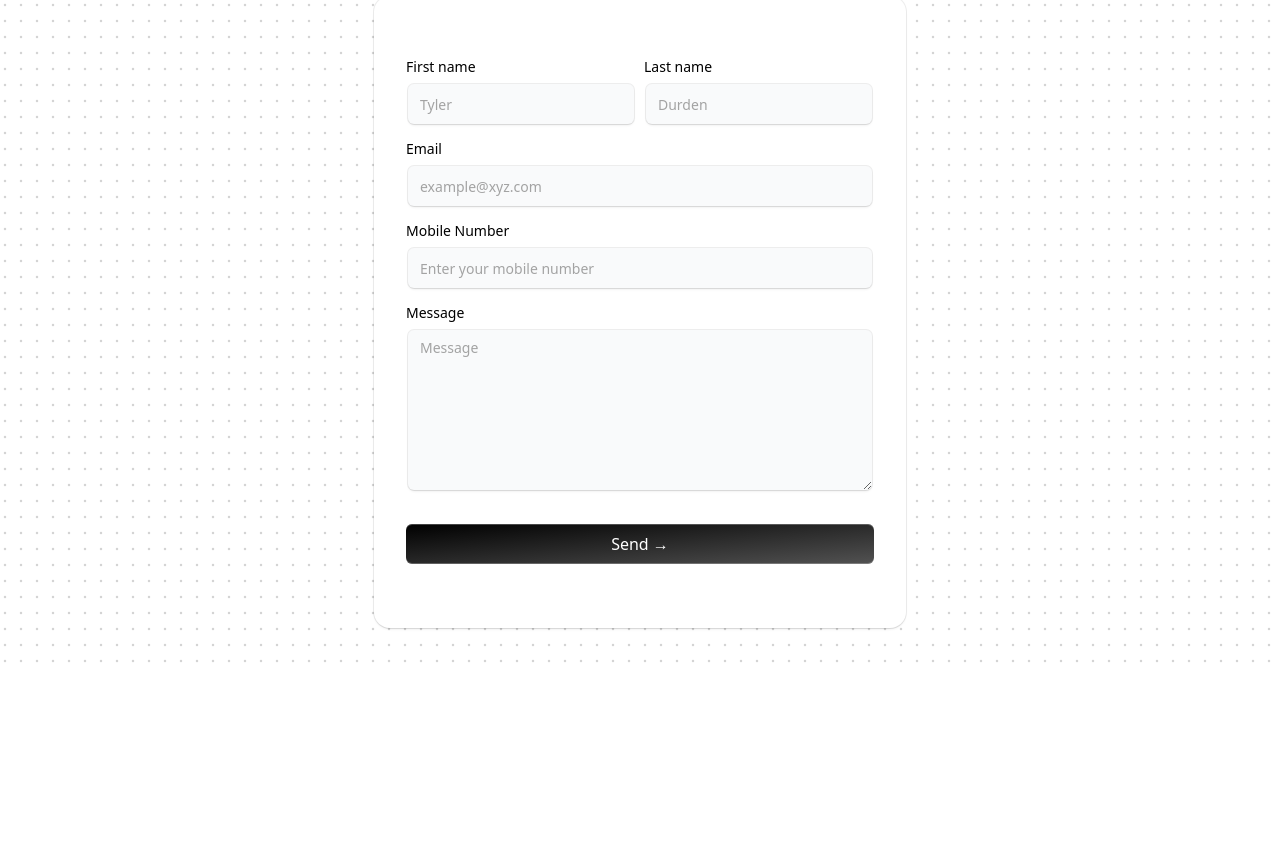
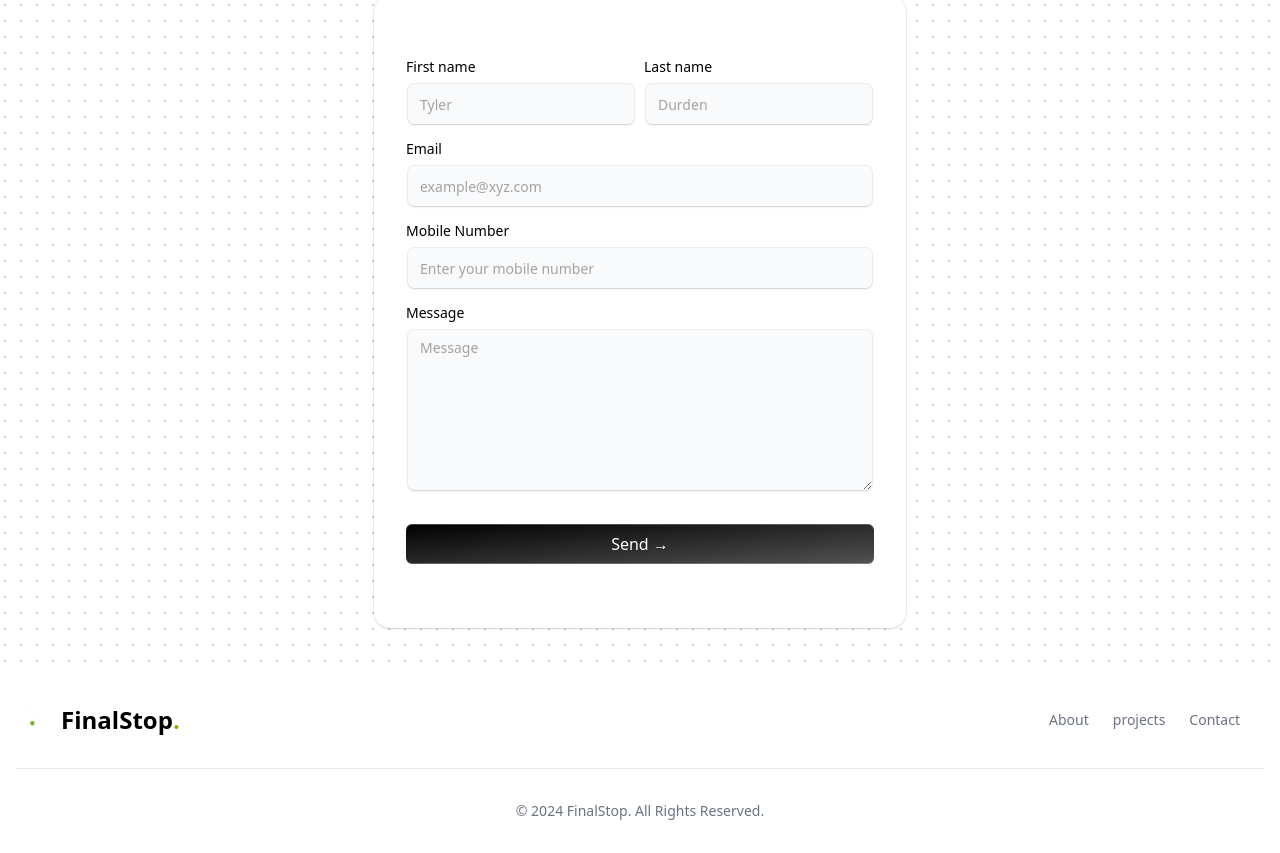
Before and after one commit to Qasimsaifi/finalstop-web, a Next.js app: page /contact in a window 1280 px wide. Shown: the part 240-1093 px from the top of the page. Before the commit the page ends 912 px from the top, so only its background shows below. Built offline with nearby package versions, Linux system fonts and the light colour scheme.

Commit message:
update again

```diff
--- a/src/app/layout.jsx
+++ b/src/app/layout.jsx
@@ -3,6 +3,7 @@
 import { NavbarDemo } from "@/components/Navbar";
 import { Providers } from './Providers'
 import { HeroHighlight } from "@/components/ui/hero-highlight";
+import Footer from "@/components/Footer";
 const inter = Inter({ subsets: ["latin"] });
 
 export const metadata = {
@@ -21,7 +22,9 @@
           <NavbarDemo />
 
           {children}
+
         </HeroHighlight>
+<Footer/>
         </Providers>
       </body>
     </html>
--- a/src/app/page.jsx
+++ b/src/app/page.jsx
@@ -41,7 +41,6 @@
 <Testimonials/>
 </div>
 
-<Footer/>
 {/* </HeroHighlight> */}
 
   </>
```
